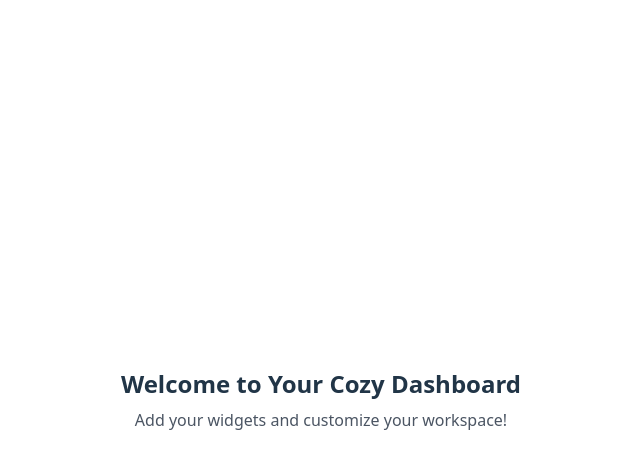
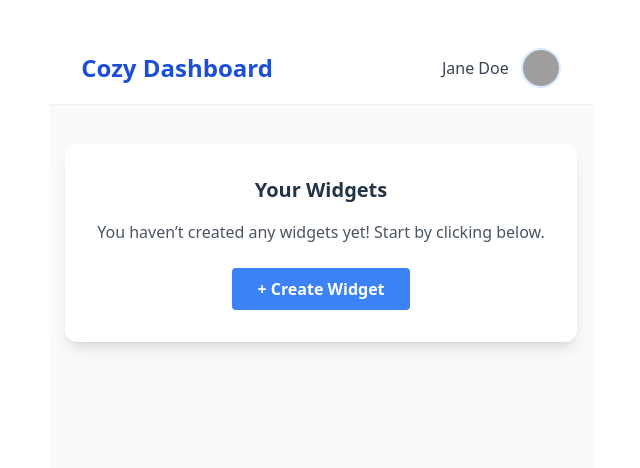
Before and after one commit to SergioSNW/cozy-dashboard, a React (Vite) app: page /dashboard in a window 1280 px wide. Shown: the top 468 px of the page, without its empty margins (319-959 px from the left). Built offline with nearby package versions, Linux system fonts and the light colour scheme; grey boxes are pictures that could not be loaded.

Commit message:
now on the way to create a bigger dashboard

```diff
--- a/package.json
+++ b/package.json
@@ -12,6 +12,7 @@
     "tailwind:init": "tailwindcss init -p"
   },
   "dependencies": {
+    "daisyui": "^5.0.46",
     "react": "^19.1.0",
     "react-dom": "^19.1.0",
     "react-router-dom": "^7.7.0"
--- a/src/pages/Dashboard.tsx
+++ b/src/pages/Dashboard.tsx
@@ -2,13 +2,42 @@
 import React from 'react';
 
 export default function Dashboard() {
+  const user = {
+    name: 'Jane Doe',
+    avatarUrl: 'https://i.pravatar.cc/40',
+  };
+
   return (
-    <div className="p-8">
-      <h1 className="text-2xl font-bold">Welcome to Your Cozy Dashboard</h1>
-      <p className="mt-2 text-gray-600">
-        Add your widgets and customize your workspace!
-      </p>
-      {/* Widgets and layout will go here */}
+    // Remove rounded-xl from this to get full bleed background and header
+    <div className="min-h-screen bg-gray-50 w-full">
+      {/* Header full width, no rounding */}
+      <header className="flex items-center justify-between bg-white px-8 py-4 shadow-sm w-full">
+        <h1 className="text-2xl font-bold text-blue-700">Cozy Dashboard</h1>
+        <div className="flex items-center space-x-3">
+          <span className="text-gray-700 font-medium">{user.name}</span>
+          <img
+            className="w-10 h-10 rounded-full border-2 border-blue-100"
+            src={user.avatarUrl}
+            alt={`${user.name} avatar`}
+          />
+        </div>
+      </header>
+      {/* <div className="bg-red-800">HI</div> */}
+      {/* Main Content - Centers content, adds max width and margins */}
+      <main className="flex justify-center items-start mt-10 px-4">
+        <div className="bg-white rounded-xl shadow-lg p-8 w-full max-w-4xl">
+          <h2 className="text-xl font-semibold mb-4">Your Widgets</h2>
+          <p className="text-gray-600 mb-6">
+            You haven’t created any widgets yet! Start by clicking below.
+          </p>
+          <button
+            className="bg-blue-500 hover:bg-blue-600 text-white font-bold px-6 py-2 rounded"
+            onClick={() => alert('TODO: Show widget creation modal!')}
+          >
+            + Create Widget
+          </button>
+        </div>
+      </main>
     </div>
   );
 }
--- a/src/pages/Login.tsx
+++ b/src/pages/Login.tsx
@@ -1,13 +1,16 @@
 // src/pages/Login.tsx
 import React, { useState } from 'react';
+import { useNavigate } from 'react-router-dom';
 
 export default function Login() {
   const [email, setEmail] = useState('');
   const [password, setPassword] = useState('');
+  const navigate = useNavigate();
 
   const handleSubmit = (e: React.FormEvent) => {
     e.preventDefault();
     // Add authentication logic here
+    navigate('/dashboard');
   };
 
   return (
@@ -18,18 +21,18 @@ export default function Login() {
         </h1>
       </div>
       <form onSubmit={handleSubmit} className="bg-white p-8 rounded shadow">
-        <h2 className="mb-4 text-xl font-bold">Login</h2>
+        <h2 className="mb-4 text-xl font-bold text-black">Login</h2>
         <input
           type="email"
           placeholder="Email"
-          className="mb-2 block w-full p-2 border rounded bg-gray-200"
+          className="mb-2 block w-full p-2 border rounded bg-gray-200 text-black"
           value={email}
           onChange={(e) => setEmail(e.target.value)}
         />
         <input
           type="password"
           placeholder="Password"
-          className="mb-4 block w-full p-2 border rounded bg-gray-200"
+          className="mb-4 block w-full p-2 border rounded bg-gray-200 text-black"
           value={password}
           onChange={(e) => setPassword(e.target.value)}
         />
--- a/tailwind.config.js
+++ b/tailwind.config.js
@@ -1,12 +1,12 @@
 module.exports = {
   content: [
-    "./src/**/*.{js,ts,jsx,tsx,mdx}",
-    "./pages/**/*.{js,ts,jsx,tsx,mdx}",
-    "./components/**/*.{js,ts,jsx,tsx,mdx}",
-    "./app/**/*.{js,ts,jsx,tsx,mdx}",
+    './src/**/*.{js,ts,jsx,tsx,mdx}',
+    './pages/**/*.{js,ts,jsx,tsx,mdx}',
+    './components/**/*.{js,ts,jsx,tsx,mdx}',
+    './app/**/*.{js,ts,jsx,tsx,mdx}',
   ],
   theme: {
     extend: {},
   },
-  plugins: [],
-}
+  plugins: [require('daisyui')],
+};
```
Also changed, not shown: 1 other file (tests, documents, lock files or other folders).
